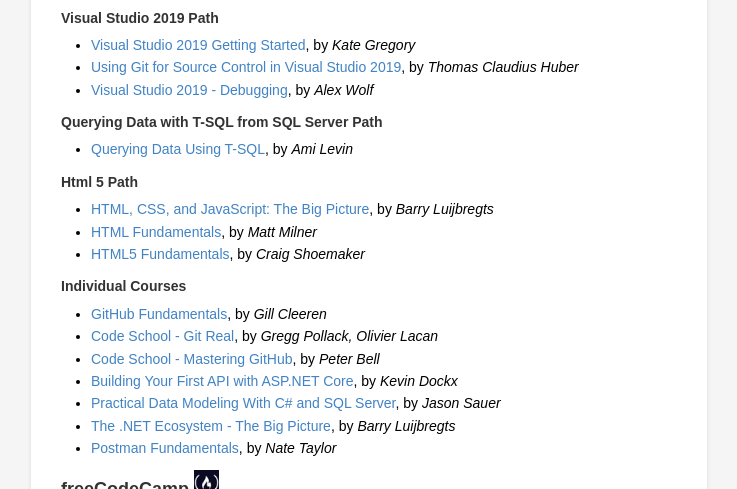
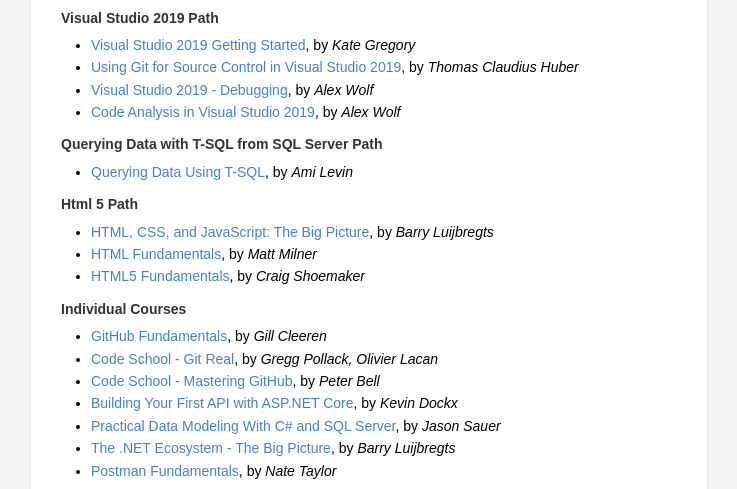
Before and after one commit to CePur/resume, a plain HTML site: page index.html in a window 1280 px wide. Shown: the part 2259-2748 px from the top of the page, without its empty margins (257-994 px from the left). Drawn offline with Linux system fonts and the light colour scheme.

Commit message:
[github actions] deploy

```diff
--- a/index.html
+++ b/index.html
@@ -133,6 +133,7 @@ Driver’s license: <em>Class B (2008)</em></p>
 <li><a href="https://www.pluralsight.com/courses/visual-studio-2019-getting-started">Visual Studio 2019 Getting Started</a>, by <em>Kate Gregory</em></li>
 <li><a href="https://www.pluralsight.com/courses/using-git-source-control-visual-studio">Using Git for Source Control in Visual Studio 2019</a>, by <em>Thomas Claudius Huber</em></li>
 <li><a href="https://www.pluralsight.com/courses/debugging-visual-studio-2019">Visual Studio 2019 - Debugging</a>, by <em>Alex Wolf</em></li>
+<li><a href="https://www.pluralsight.com/courses/visual-studio-2019-code-analysis">Code Analysis in Visual Studio 2019</a>, by <em>Alex Wolf</em></li>
 </ul>
 <h5 id="querying-data-with-t-sql-from-sql-server-path">Querying Data with T-SQL from SQL Server Path</h5>
 <ul>
```
Also changed, not shown: 1 other file.
